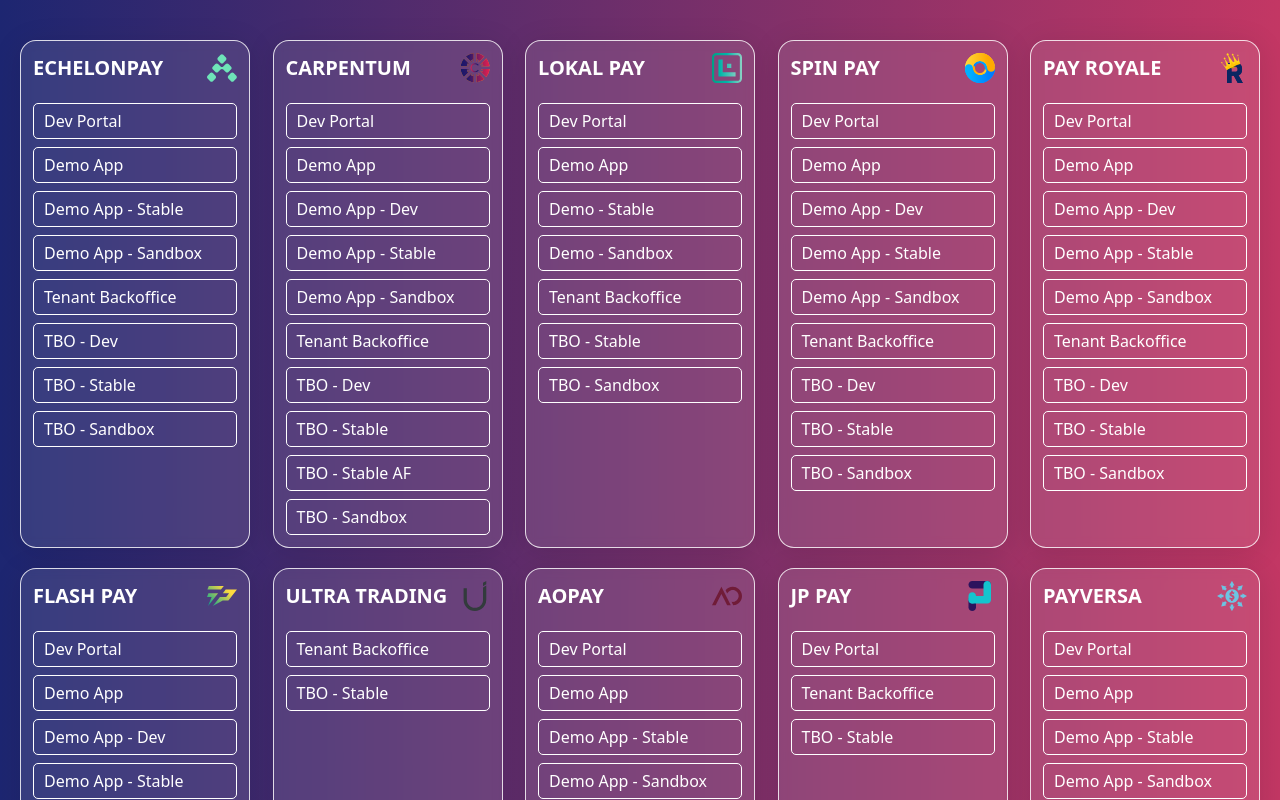
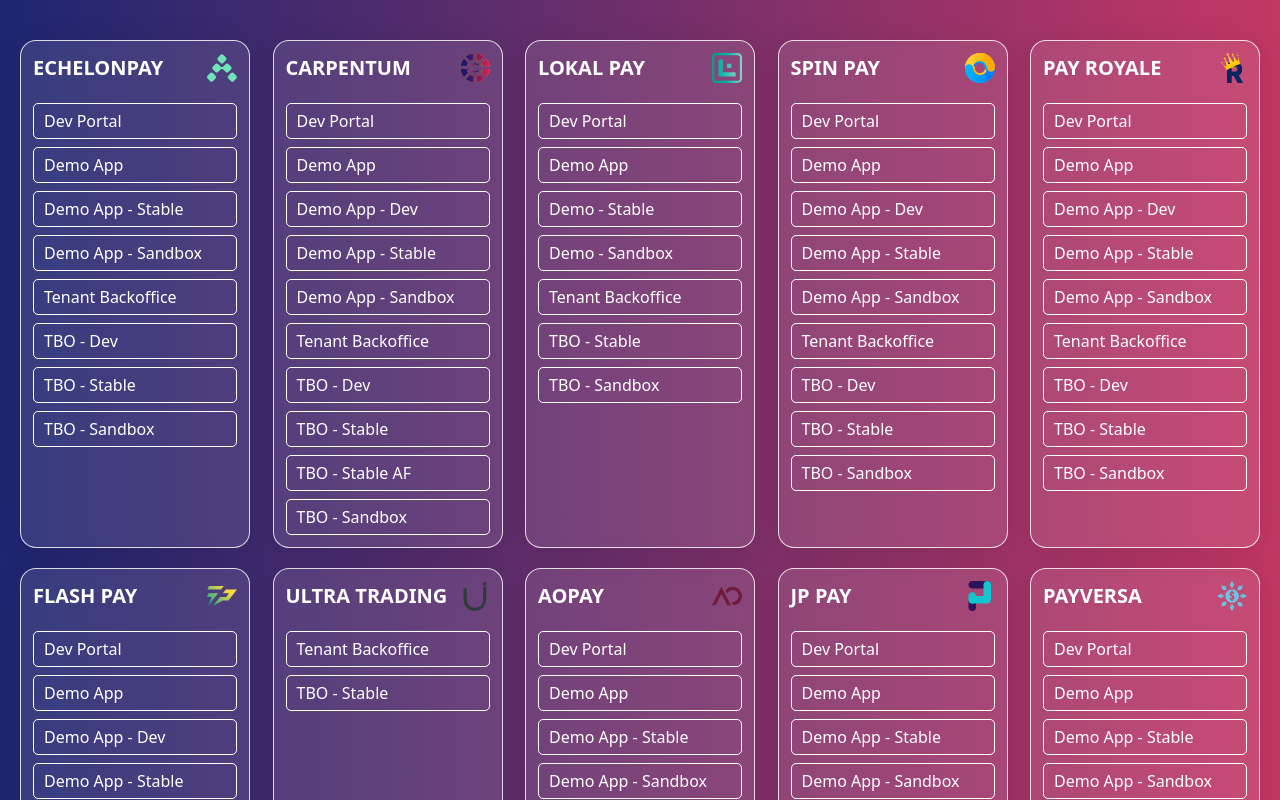
Before and after one commit to jorenbagadiong/linker, a Next.js app: page / in a window 1280 px wide. Shown: the top 800 px of the page. Built offline with nearby package versions, Linux system fonts and the light colour scheme.

Commit message:
additional link for jppay

```diff
--- a/components/Card.jsx
+++ b/components/Card.jsx
@@ -7,6 +7,7 @@ export default function Card({ data }) {
     <div className="w-[230px] p-3 border border-white rounded-[10px] flex flex-col gap-5 glass">
       <div className="flex justify-between items-center">
         <label className="font-bold text-[20px] text-white">{name}</label>
+        {logo && (
           <Image
             src={logo}
             height={30}
@@ -14,6 +15,7 @@ export default function Card({ data }) {
             alt={name}
             style={{ width: 30, height: 30, maxWidth: 30, maxHeight: 30 }}
           />
+        )}
       </div>
       <CardItem items={items} />
     </div>
--- a/constants/data.jsx
+++ b/constants/data.jsx
@@ -301,6 +301,18 @@ export const DATA = [
         path: "https://developers.jppay.net/",
       },
       {
+        name: "Demo App",
+        path: "https://demo.jppay.net/",
+      },
+      {
+        name: "Demo App - Stable",
+        path: "https://demo.stable.jppay.net/",
+      },
+      {
+        name: "Demo App - Sandbox",
+        path: "https://demo.stable.jppay.net/",
+      },
+      {
         name: "Tenant Backoffice",
         path: "https://operations.jppay.net/",
       },
--- a/package.json
+++ b/package.json
@@ -18,6 +18,7 @@
     "prettier": "^2.8.7",
     "react": "18.2.0",
     "react-dom": "18.2.0",
+    "react-particles": "^2.9.3",
     "tailwindcss": "3.3.1"
   }
 }
```
Also changed, not shown: 1 other file (tests, documents, lock files or other folders). Lines whose indentation alone changed are shown as unchanged.
